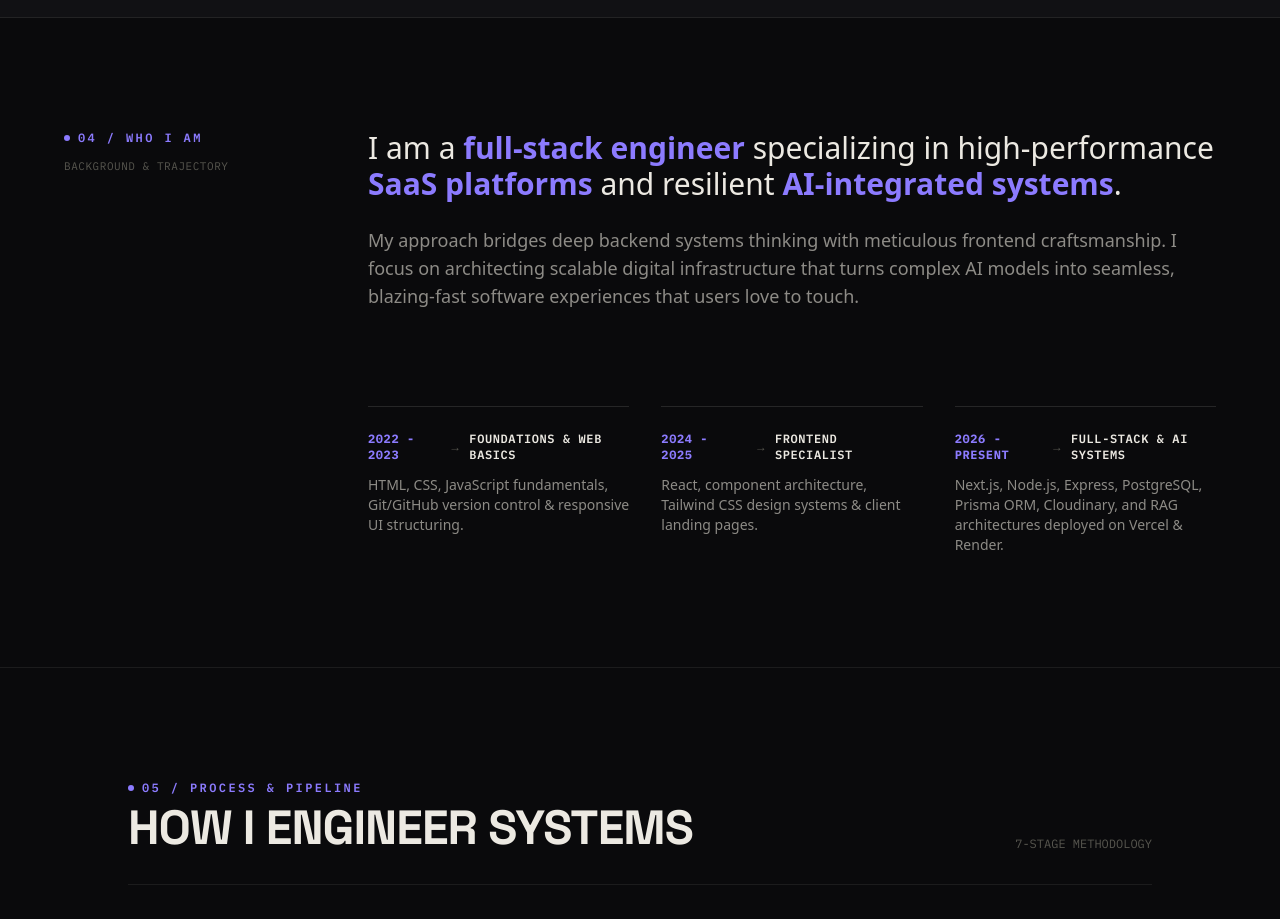
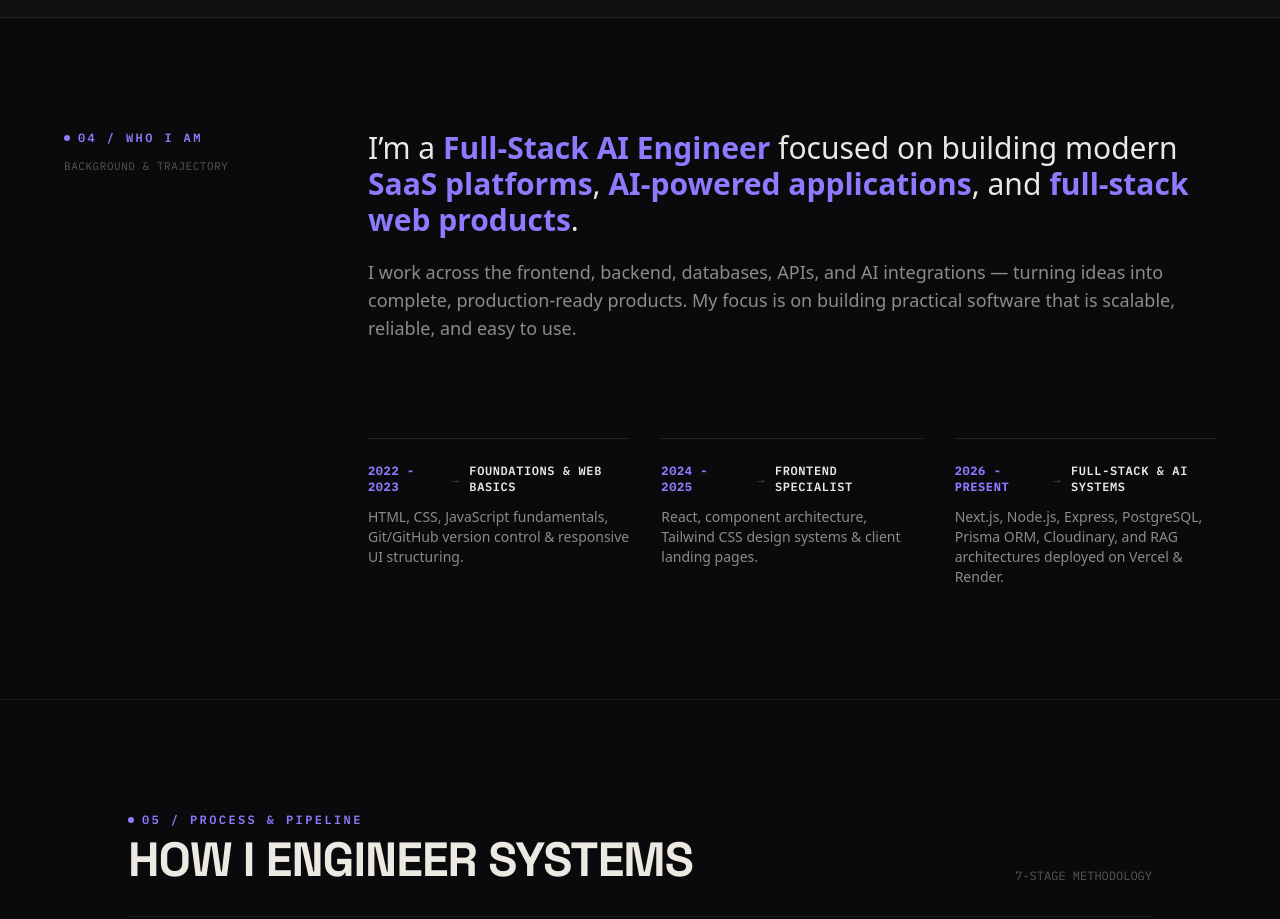
Before and after one commit to Fahadkhanreal/FK-Portfolio, a Next.js app in the folder frontend/: page / in a window 1280 px wide. Shown: the part 4960-5879 px from the top of the page. Built offline with nearby package versions, Linux system fonts and the light colour scheme.

Commit message:
docs(about): update WHO I AM story text with Full-Stack AI Engineer bio

```diff
--- a/frontend/components/About.tsx
+++ b/frontend/components/About.tsx
@@ -61,27 +61,29 @@ export function About() {
               initial={{ opacity: 0, y: 25 }}
               animate={isInView ? { opacity: 1, y: 0 } : { opacity: 0, y: 25 }}
               transition={{ duration: 0.8, delay: 0.15 }}
-              className="space-y-6"
+              className="space-y-5"
             >
               <p className="text-xl sm:text-2xl md:text-3xl text-[#ECE9E2] font-normal leading-relaxed">
-                I am a{" "}
+                I’m a{" "}
                 <span className="text-[#8C7BFF] font-semibold">
-                  full-stack engineer
+                  Full-Stack AI Engineer
                 </span>{" "}
-                specializing in high-performance{" "}
+                focused on building modern{" "}
                 <span className="text-[#8C7BFF] font-semibold">
                   SaaS platforms
-                </span>{" "}
-                and resilient{" "}
+                </span>
+                ,{" "}
                 <span className="text-[#8C7BFF] font-semibold">
-                  AI-integrated systems
+                  AI-powered applications
+                </span>
+                , and{" "}
+                <span className="text-[#8C7BFF] font-semibold">
+                  full-stack web products
                 </span>
                 .
               </p>
               <p className="text-base sm:text-lg text-[#8D8B86] leading-relaxed">
-                My approach bridges deep backend systems thinking with meticulous frontend craftsmanship.
-                I focus on architecting scalable digital infrastructure that turns complex AI models into seamless,
-                blazing-fast software experiences that users love to touch.
+                I work across the frontend, backend, databases, APIs, and AI integrations — turning ideas into complete, production-ready products. My focus is on building practical software that is scalable, reliable, and easy to use.
               </p>
             </motion.div>
 
```
